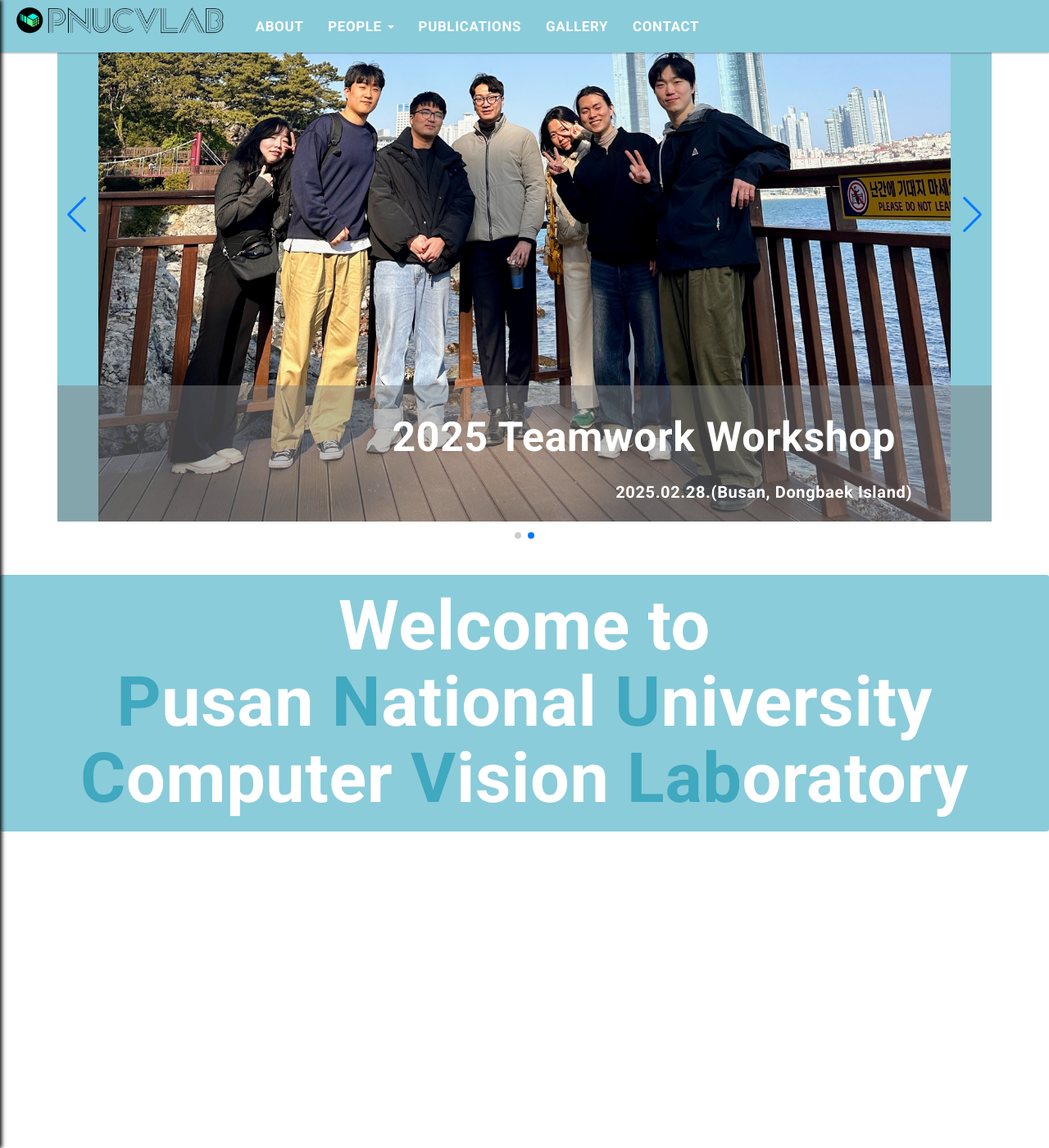
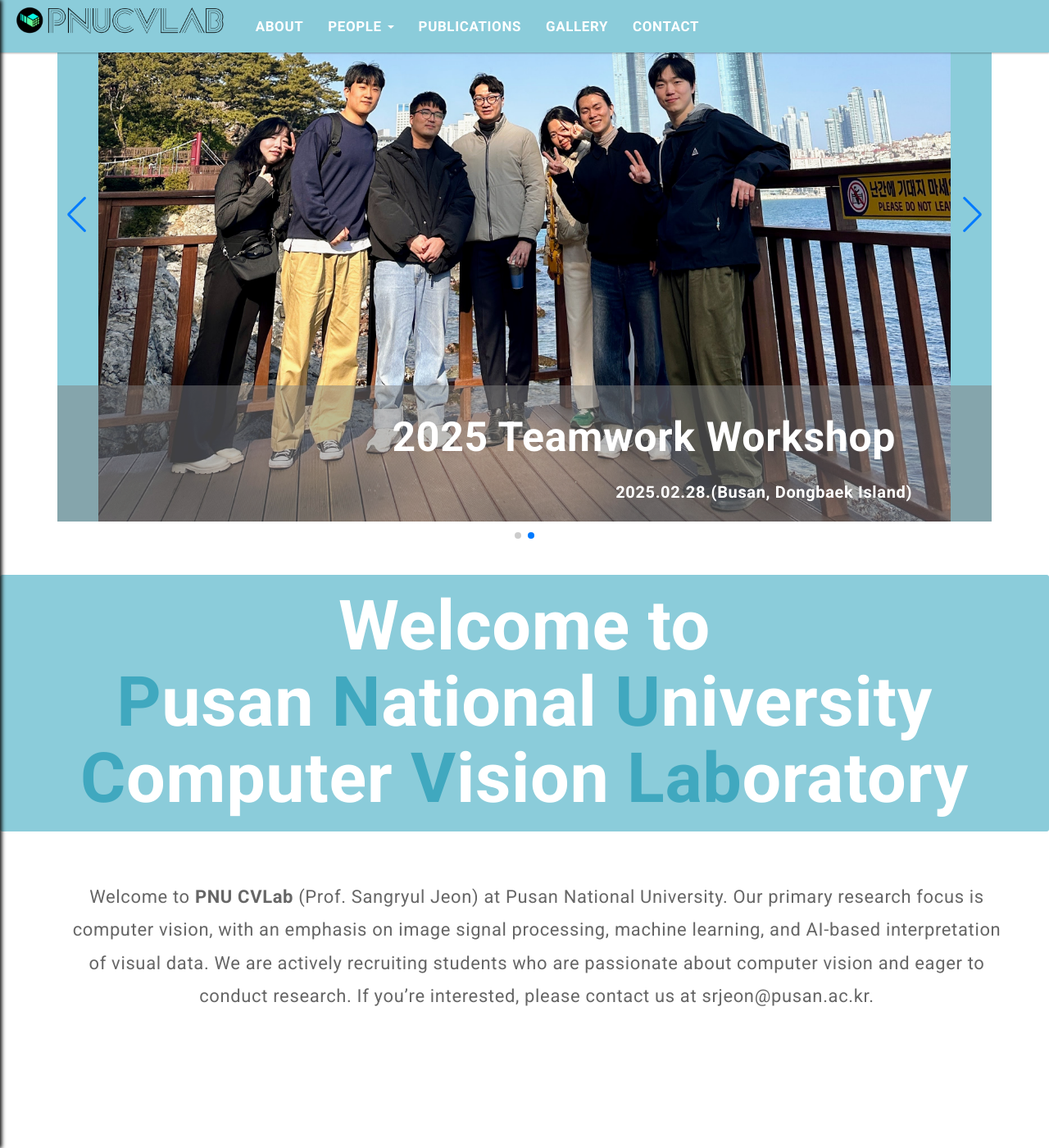
Before and after one commit to pnucvlab/pnucvlab.github.io, a Jekyll site: the page built from index.html, in a window 1280 px wide and 1400 px high, scrolled down 248 px. Shown: the whole window at 82% size. Built offline with Jekyll 4.4.1, drawn with Linux system fonts in a browser that asks for light colours; the list of posts is cut into pages by our own code.

Commit message:
add text in home

```diff
--- a/assets/css/main.css
+++ b/assets/css/main.css
@@ -32,6 +32,7 @@ body {
 	color: #ffffff;
 
   }
+
   .notice-swiper .swiper-pagination {
 	position: relative !important;
 	bottom: auto !important;
@@ -411,6 +412,12 @@ h3:before {
     display: block;
 }
 
+/* Home Intro Section 스타일 */
+.home-intro {
+  padding: 60px 0;
+  text-align: center;
+}
+
 .bio-section {
 	display: flex;
 	align-items: flex-start;
--- a/index.html
+++ b/index.html
@@ -62,5 +62,12 @@ permalink: /
 </div>
 
 <div class="container">
-  <!-- index 전용 콘텐츠 -->
+
+  <div class="home-intro">
+    Welcome to <strong>PNU CVLab</strong> (Prof. Sangryul Jeon) at Pusan National University.
+    Our primary research focus is computer vision, with an emphasis on image signal processing, machine learning, and AI-based interpretation of visual data.
+    We are actively recruiting students who are passionate about computer vision and eager to conduct research.
+    If you’re interested, please contact us at srjeon@pusan.ac.kr.
+  </div>
+
 </div>
--- a/pages/people/members.html
+++ b/pages/people/members.html
@@ -33,7 +33,7 @@ permalink: /people/members/
       </div>
       <div class="profile-details">
         <span class="position-text">M.S. Student</span><br>
-        <span class="topic-text">[연구주제 입력]</span><br>
+        <span class="topic-text"></span><br>
         <span class="email-text">sonbongguk5@gmail.com</span>
       </div>
     </div>
```
